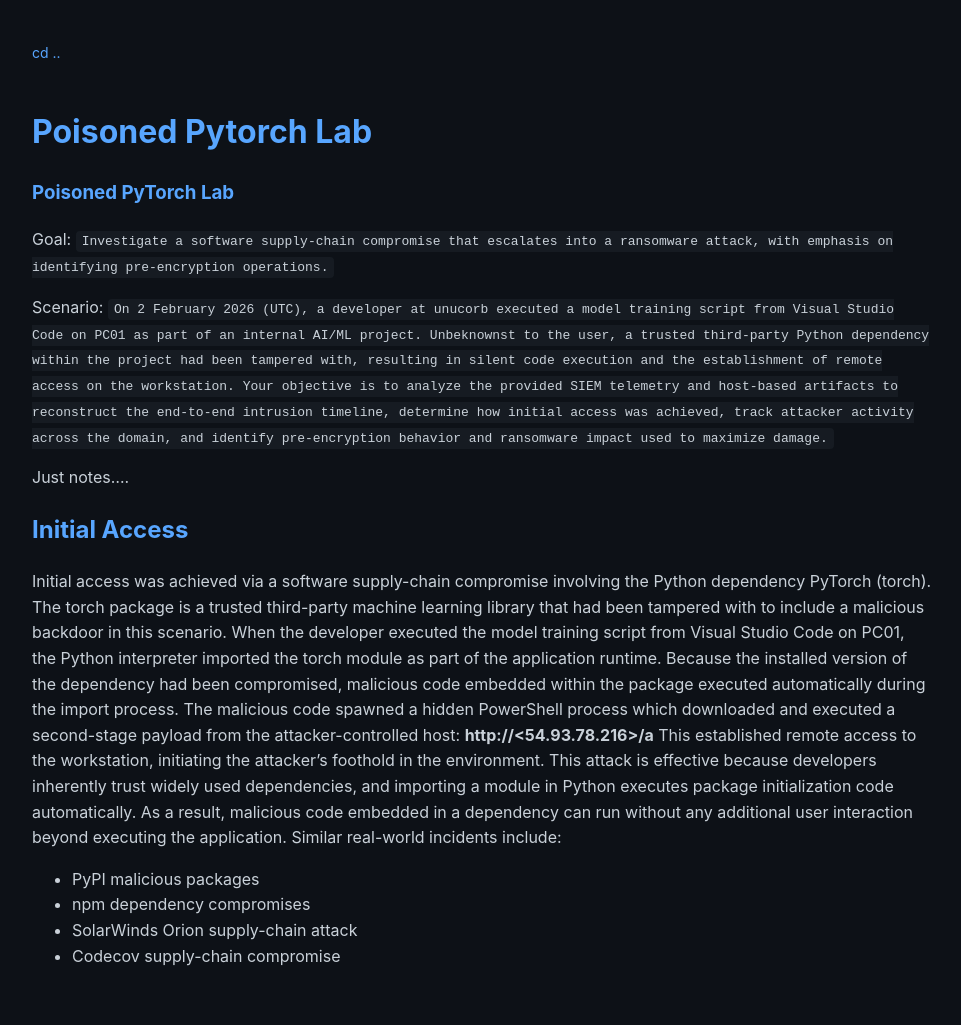
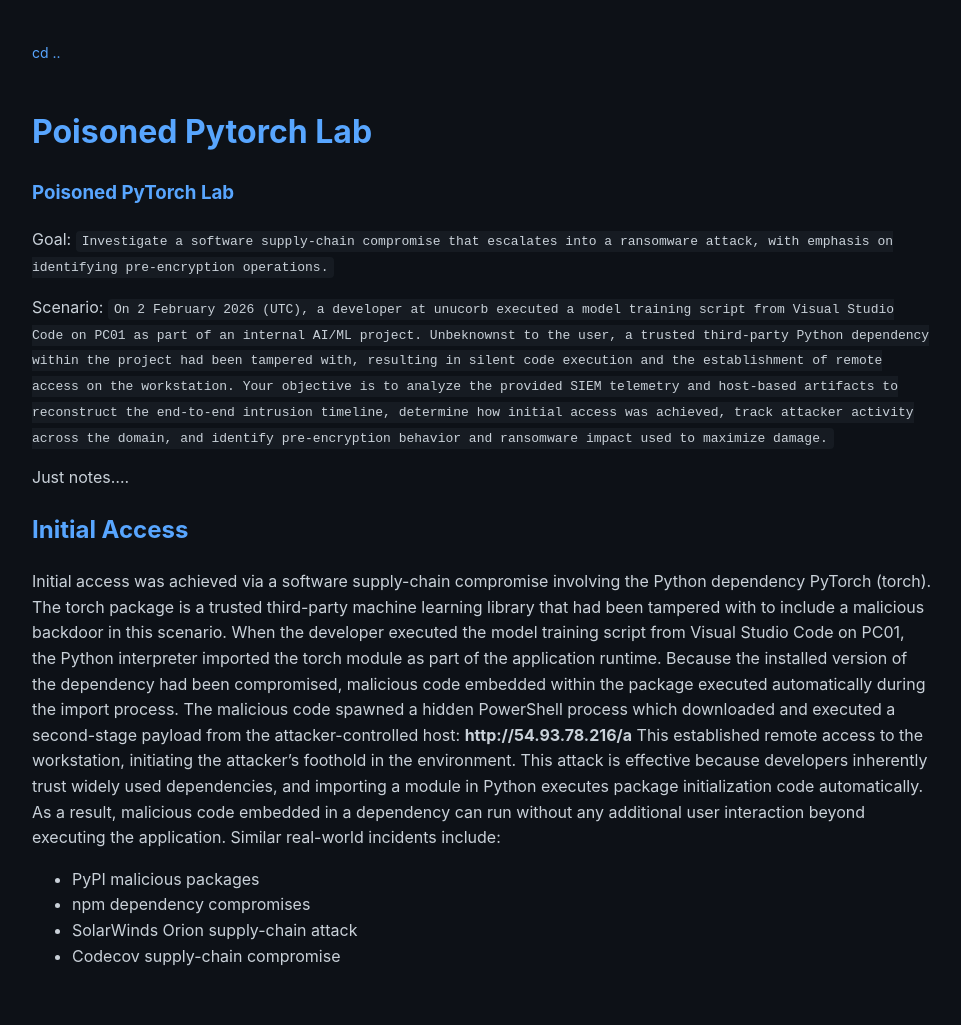
Before and after one commit to soreRum/soreRum.github.io, a Jekyll site: the page built from _posts/2026-03-8-Poisoned-PyTorch-Lab.md, in a window 1280 px wide. Shown: the whole page, without its empty margins (158-1119 px from the left). Built offline with Jekyll 4.4.1, drawn with Linux system fonts in a browser that asks for light colours; our own code applies the rules of GitHub Pages for plain Markdown files.

```diff
--- a/_posts/2026-03-8-Poisoned-PyTorch-Lab.md
+++ b/_posts/2026-03-8-Poisoned-PyTorch-Lab.md
@@ -9,7 +9,7 @@ Just notes....
 Initial Access
 ----------------
 
-Initial access was achieved via a software supply-chain compromise involving the Python dependency PyTorch (torch). The torch package is a trusted third-party machine learning library that had been tampered with to include a malicious backdoor in this scenario. When the developer executed the model training script from Visual Studio Code on PC01, the Python interpreter imported the torch module as part of the application runtime. Because the installed version of the dependency had been compromised, malicious code embedded within the package executed automatically during the import process. The malicious code spawned a hidden PowerShell process which downloaded and executed a second-stage payload from the attacker-controlled host: **http://<54.93.78.216>/a**
+Initial access was achieved via a software supply-chain compromise involving the Python dependency PyTorch (torch). The torch package is a trusted third-party machine learning library that had been tampered with to include a malicious backdoor in this scenario. When the developer executed the model training script from Visual Studio Code on PC01, the Python interpreter imported the torch module as part of the application runtime. Because the installed version of the dependency had been compromised, malicious code embedded within the package executed automatically during the import process. The malicious code spawned a hidden PowerShell process which downloaded and executed a second-stage payload from the attacker-controlled host: **http://54.93.78.216/a**
 This established remote access to the workstation, initiating the attacker’s foothold in the environment. This attack is effective because developers inherently trust widely used dependencies, and importing a module in Python executes package initialization code automatically. As a result, malicious code embedded in a dependency can run without any additional user interaction beyond executing the application. Similar real-world incidents include:
 - PyPI malicious packages
 - npm dependency compromises
```
